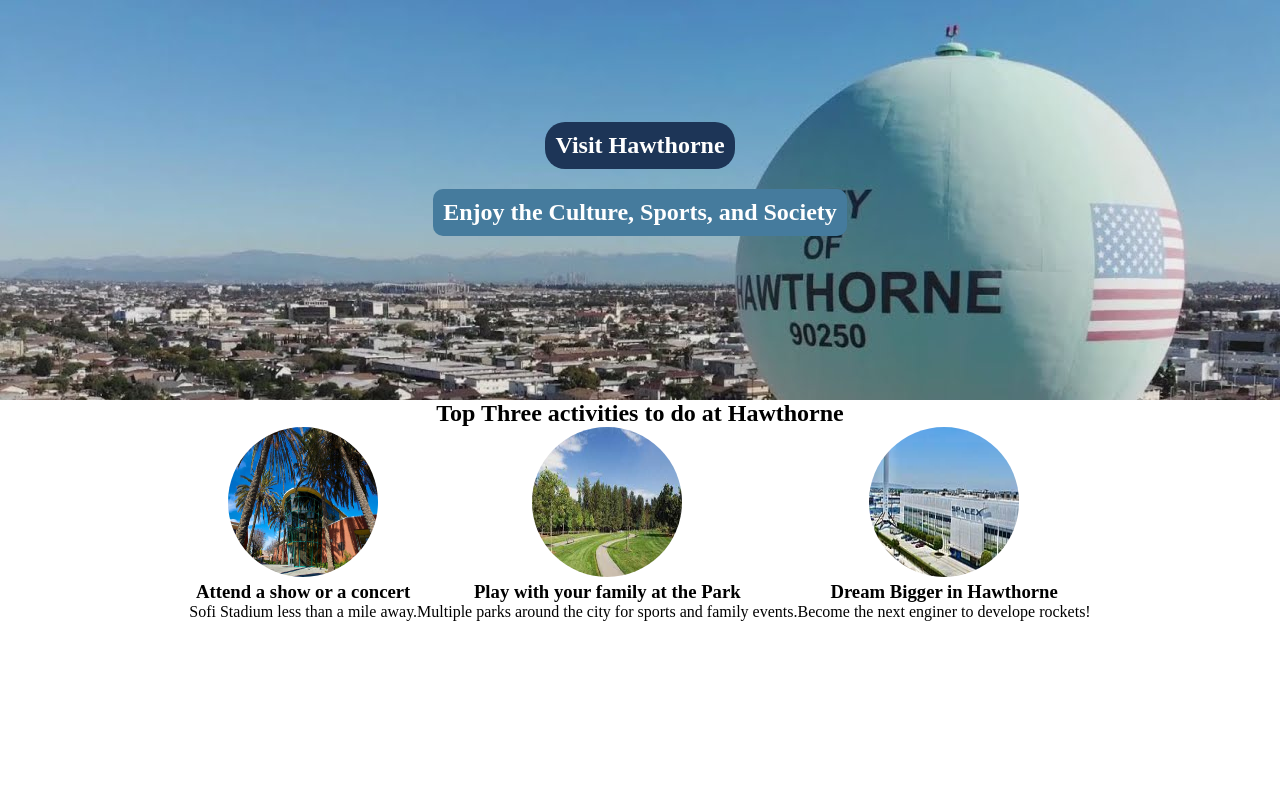
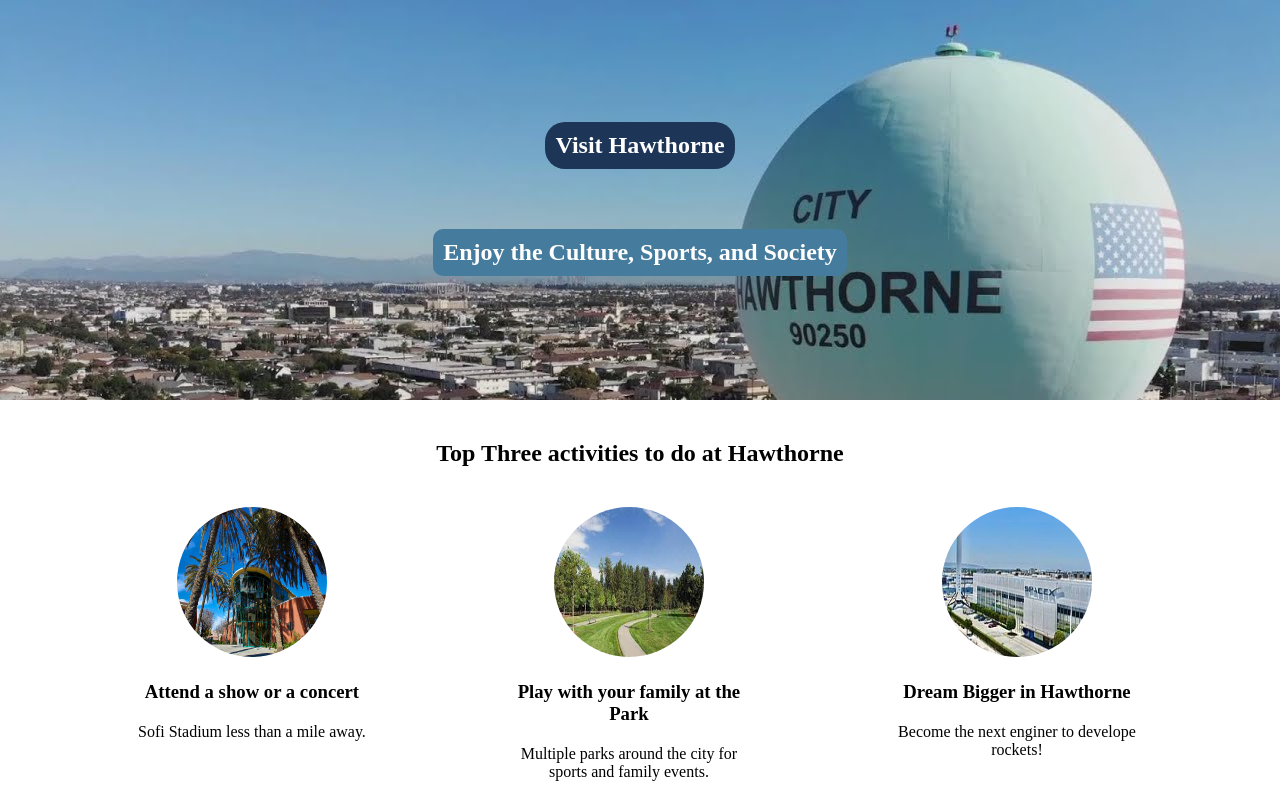
Before and after one commit to alextedtech/HomeTown, a plain HTML site: page index.html in a window 1280 px wide. Drawn offline with Linux system fonts and the light colour scheme.

Commit message:
Working on Activities section

```diff
--- a/index.html
+++ b/index.html
@@ -15,23 +15,23 @@
     <section id="activity-section">
             <h2>Top Three activities to do at Hawthorne</h2>
             <div id="activity">
-                <div >
+                <div class="activity-item">
                     <img class="img-activities" src="/images/community.jpeg" alt="Image of the City of Hawthorne city building">
-                    <h3>Attend a show or a concert</h3>
-                    <p>Sofi Stadium less than a mile away.</p>
+                    <h3 class="activity-margin">Attend a show or a concert</h3>
+                    <p class="activity-margin">Sofi Stadium less than a mile away.</p>
                 </div>
-                <div>
+                <div class="activity-item">
                     <img class="img-activities" src="/images/Park.jpeg" alt="Image of a Park with green grass and tall green trees on a lightly cloudy day">
-                    <h3>Play with your family at the Park</h3>
-                    <p>Multiple parks around the city for sports and family events. </p>
+                    <h3 class="activity-margin">Play with your family at the Park</h3>
+                    <p class="activity-margin">Multiple parks around the city for sports and family events. </p>
                 </div>
-                <div>
+                <div class="activity-item">
                     <img class="img-activities" src="/images/space.jpeg" alt="Image of SpaceX located in Hawthorne California.">
-                    <h3>Dream Bigger in Hawthorne</h3>
-                    <p>Become the next enginer to develope rockets!</p>
+                    <h3 class="activity-margin">Dream Bigger in Hawthorne</h3>
+                    <p class="activity-margin">Become the next enginer to develope rockets!</p>
                 </div>
 
-        </div>
+             </div>
     </section>
 </body>
 </html>
--- a/styles.css
+++ b/styles.css
@@ -3,6 +3,7 @@ body, *{
     margin: 0px;
     padding: 0px;
 }
+
 
 
 .hero{
@@ -29,8 +30,6 @@ body, *{
     background-color: #457B9D;
     padding:10px;
     border-radius: 10px;
-
-
 }
 
 #activity-section{
@@ -42,7 +41,8 @@ body, *{
 #activity{
     display: flex;
     text-align: center;
-    justify-content: space-around;
+    justify-content: space-evenly;
+    width: 100%;
 }
 
 .img-activities{
@@ -50,3 +50,20 @@ body, *{
     width: 150px;
     height: 150px;
 }
+.activity-item{
+    max-width: 250px;
+}
+.activity-margin{
+    margin-top:20px;
+}
+
+h2{
+    margin: 40px auto;
+}
+
+@media (max-width:320px) {
+   #acitivty{
+    display:flex;
+    flex-direction: column;
+   }
+}
```
